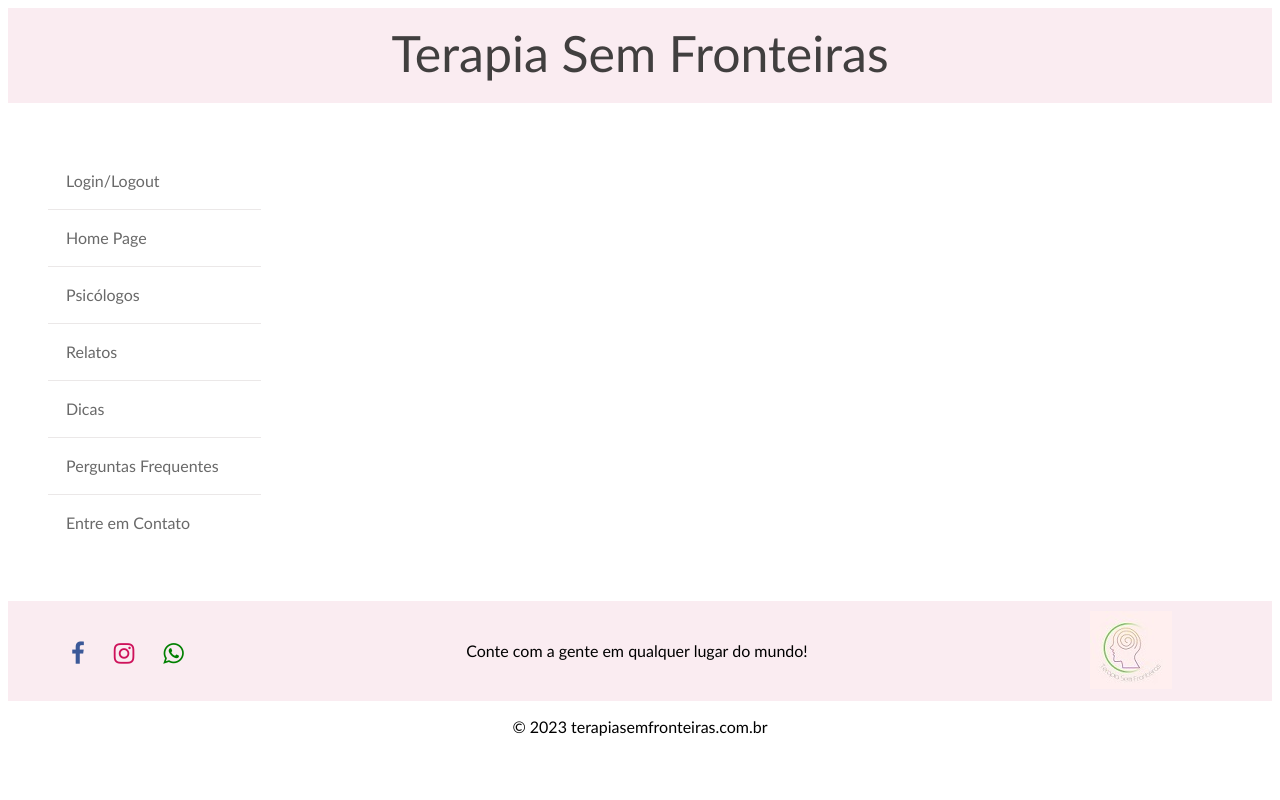
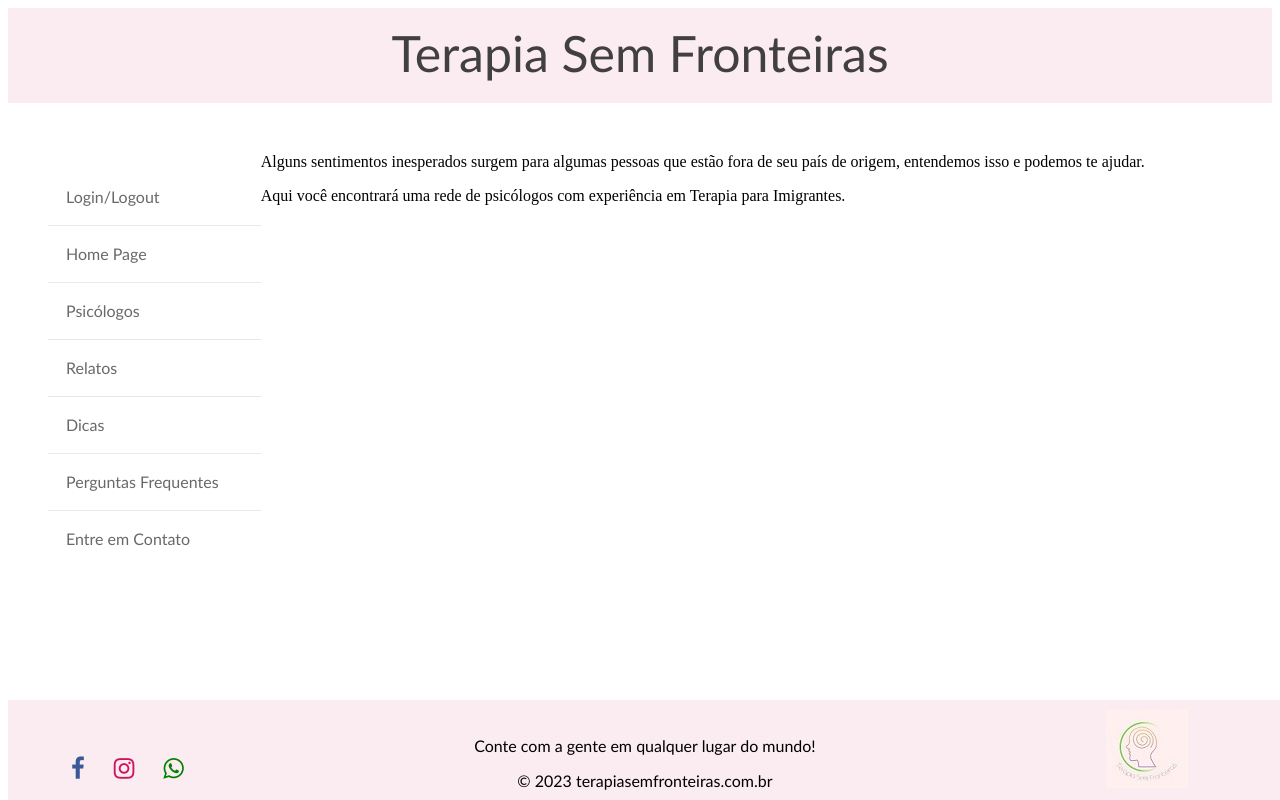
Before and after one commit to ICEI-PUC-Minas-PMV-ADS/pmv-ads-2023-1-e1-proj-web-t7-tsf, a plain HTML site: page src/homepage.html in a window 1280 px wide. Drawn offline with Linux system fonts and the light colour scheme.

Commit message:
alteração templates (footer)

```diff
--- a/src/CSS/Style.css
+++ b/src/CSS/Style.css
@@ -14,6 +14,8 @@
 
 .nav-bar {
     width: 20%;
+    float: left;
+
 
 
 }
@@ -34,10 +36,18 @@
     background-color: #FAECF1;
 }
 
+.aside{
+   display:inline;
+
+}
+
 .footer {
     background-color: #FAECF1;
     width: 100%;
     height: 100px;
+    position: absolute;
+    bottom: 0;
+
 }
 
 .footer-content li {
@@ -75,7 +85,7 @@
 
 .footer-slogan {
     text-align: center;
-    padding-top: 40px;
+    padding-top: 20px;
     font-family: 'Trebuchet MS', 'Lucida Sans Unicode', 'Lucida Grande', 'Lucida Sans', Arial, sans-serif;
 }
 
--- a/src/homepage.html
+++ b/src/homepage.html
@@ -28,11 +28,13 @@
     </nav>
 
 
-    <article>
+    <aside class="aside">
 
-        <!-- O conteudo das páginas deve ficar aqui!-->
+        <p> Alguns sentimentos inesperados surgem para algumas pessoas que estão fora de seu país de origem, entendemos isso e podemos te ajudar.</p>
+        <p> Aqui você encontrará uma rede de psicólogos com experiência em Terapia para Imigrantes.</p>
 
-    </article>
+
+    </aside>
 
 
     <footer class="footer">
@@ -46,11 +48,12 @@
                 <li><a id="whatsapp-link" href="https://Wa.me/+5511911719044.br"><i class="fa fa-whatsapp"></i></a></li>
             </ul>
             <p class="footer-slogan"> Conte com a gente em qualquer lugar do mundo!</p>
+            <p id="copy">&copy; 2023 terapiasemfronteiras.com.br</p>
 
         </div>
 
     </footer>
-    <p id="copy">&copy; 2023 terapiasemfronteiras.com.br</p>
+
 </body>
 
 </html>
```
Also changed, not shown: src/cadastro_imigrante.html (+2 -1 lines), src/cadastro_psicologo.html (+2 -1 lines), src/criar_login.html (+2 -1 lines), src/dicas.html (+2 -1 lines), src/entre_em_contato.html (+2 -1 lines), src/perguntas_frequentes.html (+2 -1 lines), src/psicologo_perfil.html (+2 -1 lines), src/psicologos.html (+2 -1 lines), src/relatos.html (+2 -1 lines), src/template.html (+2 -1 lines).
